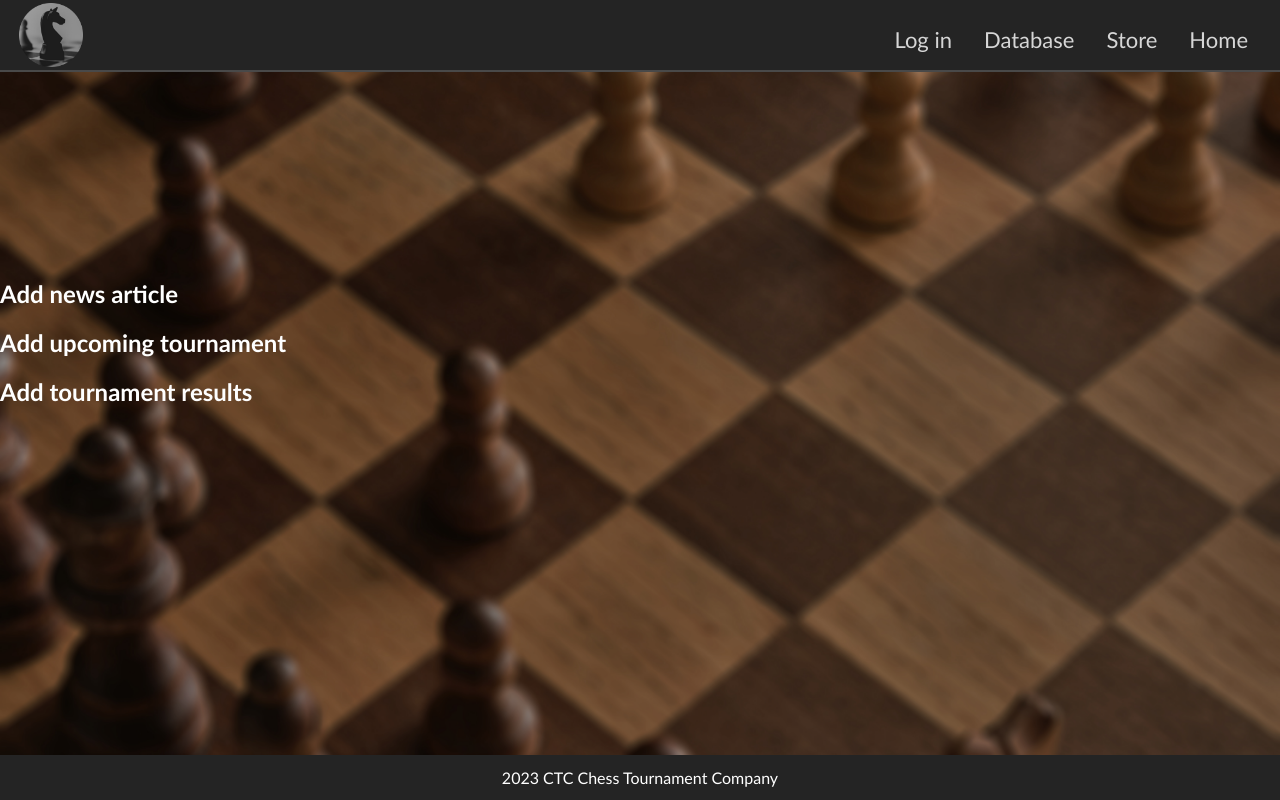
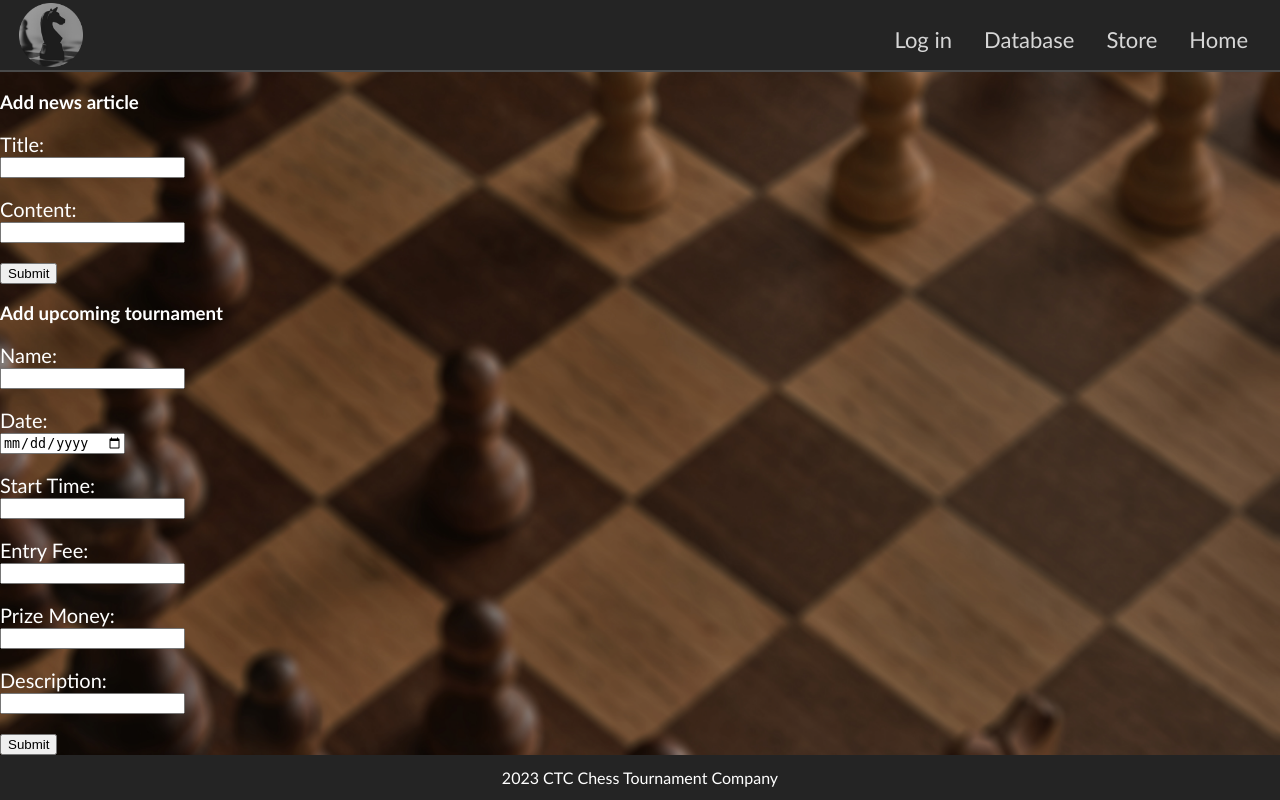
Before and after one commit to MateSaary/Chess-Database, a Flask app: page /admin in a window 1280 px wide. Run offline with Flask 2, Linux system fonts and the light colour scheme; a user stored in the database is signed in.

Commit message:
added functions to admin dashboard

```diff
--- a/app.py
+++ b/app.py
@@ -8,8 +8,9 @@
 from database import get_db, close_db
 from flask_session import Session
 from werkzeug.security import generate_password_hash, check_password_hash
-from forms import RegistrationForm, LoginForm
+from forms import RegistrationForm, LoginForm, CheckoutForm, AddNewsForm, AddTournamentForm
 from functools import wraps
+import datetime
 
 app = Flask(__name__)
 app.teardown_appcontext(close_db)
@@ -64,7 +65,7 @@
 def store():
     db = get_db()
     tournaments = db.execute("""SELECT * FROM tournaments
-                                WHERE date >= date('now');""").fetchall()
+                                WHERE date >= date('now') ORDER BY date ASC;""").fetchall()
     return render_template("store.html", tournaments=tournaments, title="Store - Chess Tournaments")
 
 @app.route("/tournament_details/<int:tournament_id>")
@@ -78,7 +79,7 @@
 def database():
     db = get_db()
     tournaments = db.execute("""SELECT * FROM tournaments
-                                WHERE date <= date('now');""").fetchall()
+                                WHERE date <= date('now') ORDER BY date DESC;""").fetchall()
     return render_template("database.html", tournaments=tournaments, title="Database - Chess Tournaments")
 
 @app.route("/login", methods=["GET", "POST"])
@@ -158,6 +159,9 @@
 @app.route("/checkout", methods=["GET", "POST"])
 @login_required
 def checkout():
+    form = CheckoutForm()
+    if form.validate_on_submit():
+        name = form.name.data
 
     return render_template("checkout.html", title="Checkout - Chess Tournaments")
 
@@ -165,5 +169,28 @@
 @app.route("/admin", methods=["GET", "POST"])
 @login_required
 def admin():
-
-    return render_template("admin.html", title="Admin Dashboard - Chess Tournaments")
+    form = AddNewsForm()
+    form2 = AddTournamentForm()
+    if form.submit1.data and form.validate_on_submit():
+        # I found this workaround to having multiple forms on one page here, specifically the first answer:
+        # https://stackoverflow.com/questions/18290142/multiple-forms-in-a-single-page-using-flask-and-wtforms
+        title = form.title.data
+        content = form.content.data
+        db = get_db()
+        db.execute("""INSERT INTO news (title, content, date)
+                      VALUES (?, ?, ?);""", (title, content, datetime.date.today()))
+        db.commit()
+        return redirect(url_for("admin"))
+    if form2.submit2.data:
+        name = str(form2.name.data) # Casting the data from the form solved the problem of an error
+        date = str(form2.date.data) # being thrown when trying to insert the data into the database
+        start_time = str(form2.start_time.data)
+        entry_fee = str(form2.entry_fee.data)
+        prize_money = str(form2.prize_money.data)
+        description = str(form2.description.data)
+        db = get_db()
+        db.execute("""INSERT INTO tournaments (name, date, start_time, entry_fee, prize_money, description)
+                      VALUES (?, ?, ?, ?, ?, ?);""", (name, date, start_time, entry_fee, prize_money, description))
+        db.commit()
+        return redirect(url_for("admin"))
+    return render_template("admin.html", form=form, form2=form2, title="Admin Dashboard - Chess Tournaments")
--- a/forms.py
+++ b/forms.py
@@ -1,10 +1,10 @@
 from flask_wtf import FlaskForm
-from wtforms import SubmitField, StringField, PasswordField
+from wtforms import SubmitField, StringField, PasswordField, DecimalField, DateField
 from wtforms.validators import InputRequired, EqualTo
 
 class RegistrationForm(FlaskForm):
     username = StringField("Username: ",
-                           validators=[InputRequired()]
+                            validators=[InputRequired()]
                            )
     password = PasswordField("Password: ",
                             validators=[InputRequired()]
@@ -17,9 +17,37 @@
 
 class LoginForm(FlaskForm):
     username = StringField("Username:",
-                           validators=[InputRequired()]
+                            validators=[InputRequired()]
                            )
     password = PasswordField("Password:",
-                             validators=[InputRequired()]
+                            validators=[InputRequired()]
                             )
     submit = SubmitField("Submit")
+
+class CheckoutForm(FlaskForm):
+    name = StringField("Name:",
+                            validators=[InputRequired()])
+    submit = SubmitField("Submit")
+
+# Admin Dashboard Forms
+class AddNewsForm(FlaskForm):
+    title = StringField("Title:",
+                            validators=[InputRequired()])
+    content = StringField("Content:",
+                            validators=[InputRequired()])
+    submit1 = SubmitField("Submit")
+
+class AddTournamentForm(FlaskForm):
+    name = StringField("Name:",
+                            validators=[InputRequired()])
+    date = DateField("Date:",
+                            validators=[InputRequired()])
+    start_time = StringField("Start Time:",
+                            validators=[InputRequired()])
+    entry_fee = DecimalField("Entry Fee:",
+                            validators=[InputRequired()])
+    prize_money = DecimalField("Prize Money:",
+                            validators=[InputRequired()])
+    description = StringField("Description:",
+                            validators=[InputRequired()])
+    submit2 = SubmitField("Submit")
--- a/static/styles.css
+++ b/static/styles.css
@@ -12,6 +12,9 @@
 html {
     scroll-behavior: smooth;
     background-color: var(--main-background-color);
+    background-image: url('background.jpg');
+    background-size: cover;
+    background-attachment: fixed;
     height: 100%;
 }
 
@@ -99,6 +102,7 @@
 
 main {
     color: #ffffff;
+    overflow-y: scroll;
 }
 
 #index {
--- a/templates/admin.html
+++ b/templates/admin.html
@@ -2,13 +2,87 @@
 
 {% block main_content %}
 <section>
+    <section>
         <h1>Add news article</h1>
+        <form action="" method="post" novalidate>
+            {{ form.hidden_tag() }}
+            {{ form.title.label}}
+            <br />
+            {{ form.title() }}
+            <br />
+            {% for error in form.title.errors %}
+            {{ error }}
+            {% endfor %}
+            <br />
+            {{ form.content.label }}
+            <br />
+            {{ form.content() }}
+            <br />
+            {% for error in form.content.errors %}
+            {{ error }}
+            {% endfor %}
+            <br />
+            {{ form.submit1() }}
+        </form>
     </section>
     <section>
         <h1>Add upcoming tournament</h1>
+        <form action="" method="post" novalidate>
+            {{form2.hidden_tag()}}
+            {{form2.name.label}}
+            <br />
+            {{form2.name()}}
+            <br />
+            {% for error in form2.name.errors %}
+            {{error}}
+            {% endfor %}
+            <br />
+            {{form2.date.label}}
+            <br />
+            {{form2.date()}}
+            <br />
+            {% for error in form2.date.errors %}
+            {{error}}
+            {% endfor %}
+            <br />
+            {{form2.start_time.label}}
+            <br />
+            {{form2.start_time()}}
+            <br />
+            {% for error in form2.start_time.errors %}
+            {{error}}
+            {% endfor %}
+            <br />
+            {{form2.entry_fee.label}}
+            <br />
+            {{form2.entry_fee()}}
+            <br />
+            {% for error in form2.entry_fee.errors %}
+            {{error}}
+            {% endfor %}
+            <br />
+            {{form2.prize_money.label}}
+            <br />
+            {{form2.prize_money()}}
+            <br />
+            {% for error in form2.prize_money.errors %}
+            {{error}}
+            {% endfor %}
+            <br />
+            {{form2.description.label}}
+            <br />
+            {{form2.description()}}
+            <br />
+            {% for error in form2.description.errors %}
+            {{error}}
+            {% endfor %}
+            <br />
+            {{form2.submit2()}}
+        </form>
     </section>
     <section>
         <h1>Add tournament results</h1>
     </section>
+</section>
 
 {% endblock %}
--- a/templates/cart.html
+++ b/templates/cart.html
@@ -22,7 +22,7 @@
             <td>€ {{ total }}</td>
     </table>
 {% else %}
-    <p>Your cart is empty</p>
+    <p id="cart_empty">Your cart is empty!</p>
 {% endif %}
 <a href="{{ url_for('logout') }}" id="cart_logout">Logout</a>
 <a href="{{ url_for('checkout') }}" id="cart_checkout">Checkout</a>
```
Also changed, not shown: other parts of static/styles.css (+43 -1 lines), templates/checkout.html (added, +12 -0 lines), templates/store.html (+10 -10 lines), app.db, 1 other file. Lines whose indentation alone changed are shown as unchanged.
